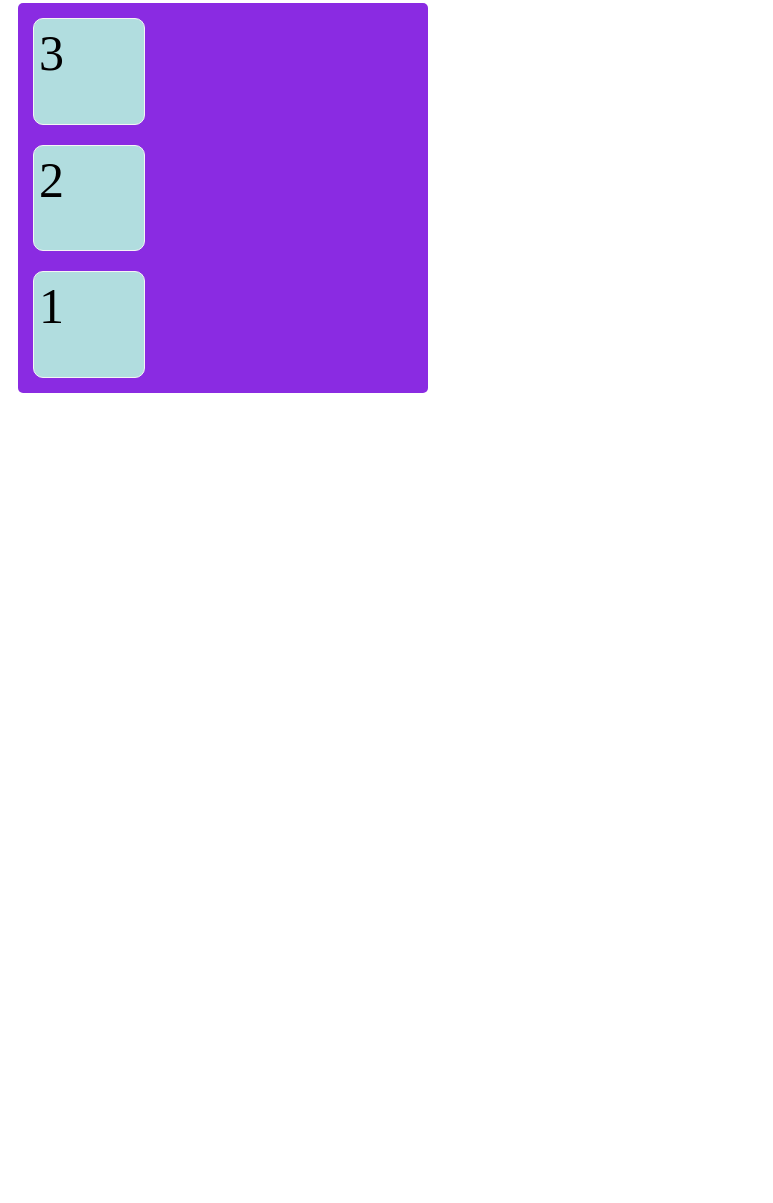
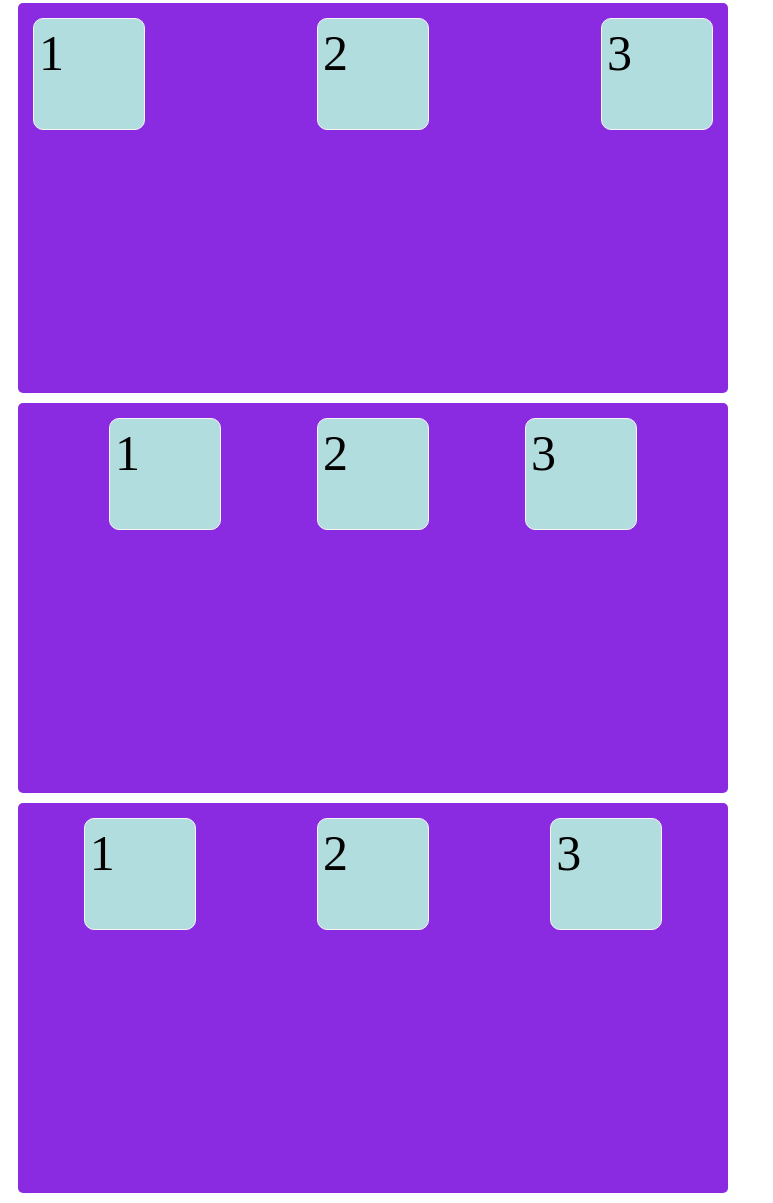
Before and after one commit to vidyabhujadi/product-card, a plain HTML site: page index.html in a window 1280 px wide. Shown: the part 1207-2410 px from the top of the page, without its empty margins (0-773 px from the left). Before the commit the page ends 1610 px from the top, so only its background shows below. Drawn offline with Linux system fonts and the light colour scheme.

Commit message:
justify-content start end center space-between space-evenly space-around added

```diff
--- a/index.html
+++ b/index.html
@@ -4,7 +4,7 @@
     <title>Flexboxes</title>
     <style>
         .container{
-            width:400px;
+            width:700px;
             height:380px;
             background-color: blueviolet;
             padding: 5px;
@@ -12,6 +12,7 @@
             border-radius: 5px;
             flex-direction:row;
             display: flex;
+            justify-content: start;
 
         }
         .item{
@@ -35,7 +36,7 @@
             border: solid 1px whitesmoke;
         }
         .container1{
-            width:400px;
+            width:700px;
             height:380px;
             display: flex;
             background-color: blueviolet;
@@ -43,7 +44,8 @@
             border-radius: 5px;
             margin: 10px;
             flex-direction: row-reverse;
-        }
+            justify-content: end;
+     }
         .item2{
             background-color:#b1dddf;
             width:100px;
@@ -55,14 +57,15 @@
             border: solid 1px whitesmoke;
         }
         .container2{
-            width:400px;
+            width:700px;
             height:380px;
             display: flex;
             background-color: blueviolet;
             padding: 5px;
             border-radius: 5px;
             margin: 10px;
-            flex-direction: column;
+            flex-direction: row;
+            justify-content:center;
         }
         .item3{
             background-color:#b1dddf;
@@ -75,14 +78,59 @@
             border: solid 1px whitesmoke;
         }
         .container3{
-            width:400px;
+            width:700px;
             height:380px;
             display: flex;
             background-color: blueviolet;
             padding: 5px;
             border-radius: 5px;
             margin: 10px;
-            flex-direction: column-reverse;
+            flex-direction: row;
+            justify-content: space-between;
+        }
+
+        .item4{
+            background-color:#b1dddf;
+            width:100px;
+            height:100px;
+            margin: 10px;
+            font-size: 50px;
+            padding: 5px;
+            border-radius:10px;
+            border: solid 1px whitesmoke;
+        }
+        .container4{
+            width:700px;
+            height:380px;
+            display: flex;
+            background-color: blueviolet;
+            padding: 5px;
+            border-radius: 5px;
+            margin: 10px;
+            flex-direction: row;
+            justify-content: space-evenly;
+        }
+
+        .item5{
+            background-color:#b1dddf;
+            width:100px;
+            height:100px;
+            margin: 10px;
+            font-size: 50px;
+            padding: 5px;
+            border-radius:10px;
+            border: solid 1px whitesmoke;
+        }
+        .container5{
+            width:700px;
+            height:380px;
+            display: flex;
+            background-color: blueviolet;
+            padding: 5px;
+            border-radius: 5px;
+            margin: 10px;
+            flex-direction: row;
+            justify-content: space-around;
         }
 
 
@@ -114,6 +162,17 @@
     <div class="item3">3</div>
 </div>
 
+<div class="container4">
+    <div class="item4">1</div>
+    <div class="item4">2</div>
+    <div class="item4">3</div>
+</div>
+<div class="container5">
+    <div class="item5">1</div>
+    <div class="item5">2</div>
+    <div class="item5">3</div>
+</div>
+
 
 </body>
 </html>
```
